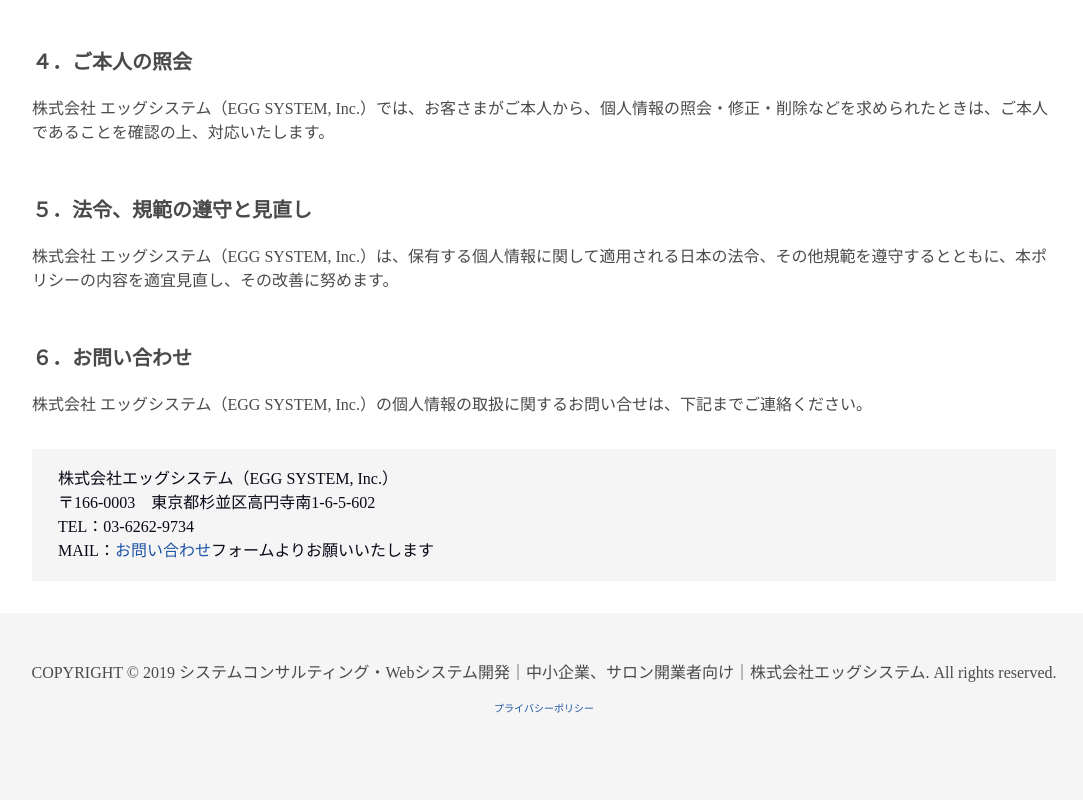
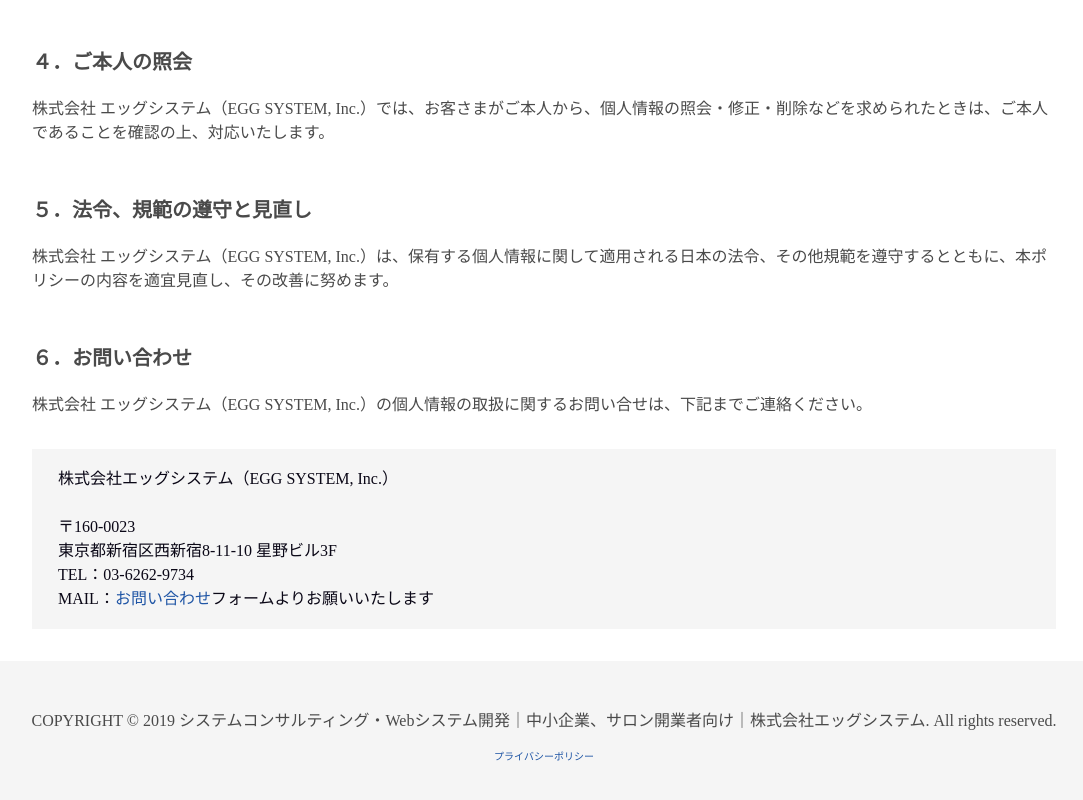
Before and after one commit to egg-system/corporate-site, a Nuxt app: page /privacy in a window 1280 px wide. Shown: the part 674-1474 px from the top of the page, without its empty margins (96-1179 px from the left). Built offline with nearby package versions, Linux system fonts and the light colour scheme.

Commit message:
Update privacy.vue
住所が間違ってたので修正

```diff
--- a/pages/privacy.vue
+++ b/pages/privacy.vue
@@ -24,8 +24,9 @@
       <p>株式会社 エッグシステム（EGG SYSTEM, Inc.）の個人情報の取扱に関するお問い合せは、下記までご連絡ください。</p>
       <div class="contact">
         <p>
-          株式会社エッグシステム（EGG SYSTEM, Inc.）<br>
-          〒166-0003　東京都杉並区高円寺南1-6-5-602<br>
+          株式会社エッグシステム（EGG SYSTEM, Inc.）<br><br>
+          〒160-0023<br>
+          東京都新宿区西新宿8-11-10 星野ビル3F<br>
           TEL：03-6262-9734<br>
           MAIL：<nuxt-link to="/contact">お問い合わせ</nuxt-link>フォームよりお願いいたします<br>
         </p>
```
